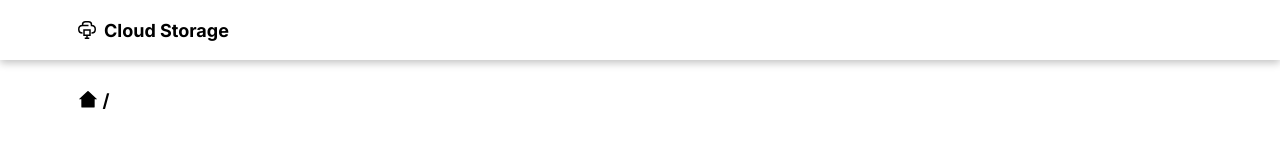
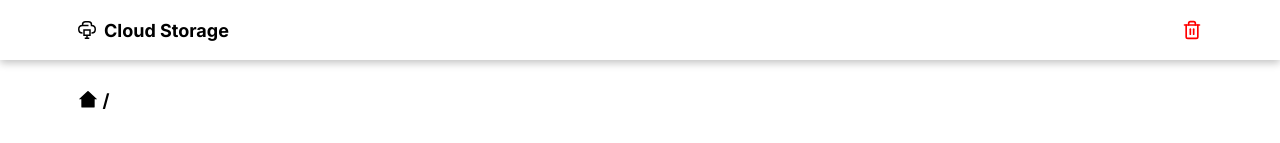
Before and after one commit to akshat-patel28/cloud-storage, a Next.js app: page / in a window 1280 px wide. Shown: the top 143 px of the page. Built offline with nearby package versions, Linux system fonts and the light colour scheme.

Commit message:
- delete icon added in header

```diff
--- a/components/header/Header.jsx
+++ b/components/header/Header.jsx
@@ -1,15 +1,19 @@
-import styles from "./styles.module.css";
-import { GrCloudComputer } from "react-icons/gr";
+import styles from './styles.module.css';
+import { GrCloudComputer } from 'react-icons/gr';
+import { FiTrash2 } from 'react-icons/fi';
 const Header = () => {
   return (
     <header className={styles.header_container}>
       <div
-        className={`${styles.header} w-100 container d-flex justify-content-between align-items-center`}>
+        className={`${styles.header} w-100 container d-flex justify-content-between align-items-center`}
+      >
         <h3
-          className={`${styles.header_title} d-flex justify-content-center align-items-center m-0 text-lg`}>
+          className={`${styles.header_title} d-flex justify-content-center align-items-center m-0 text-lg cursor-pointer`}
+        >
           <GrCloudComputer />
           <span>Cloud Storage</span>
         </h3>
+        <FiTrash2 className={`${styles.delete_icon} cursor-pointer text-xl`} />
       </div>
     </header>
   );
--- a/components/header/styles.module.css
+++ b/components/header/styles.module.css
@@ -8,3 +8,6 @@
 .header_title {
   gap: 8px;
 }
+.delete_icon {
+  color: red;
+}
```
